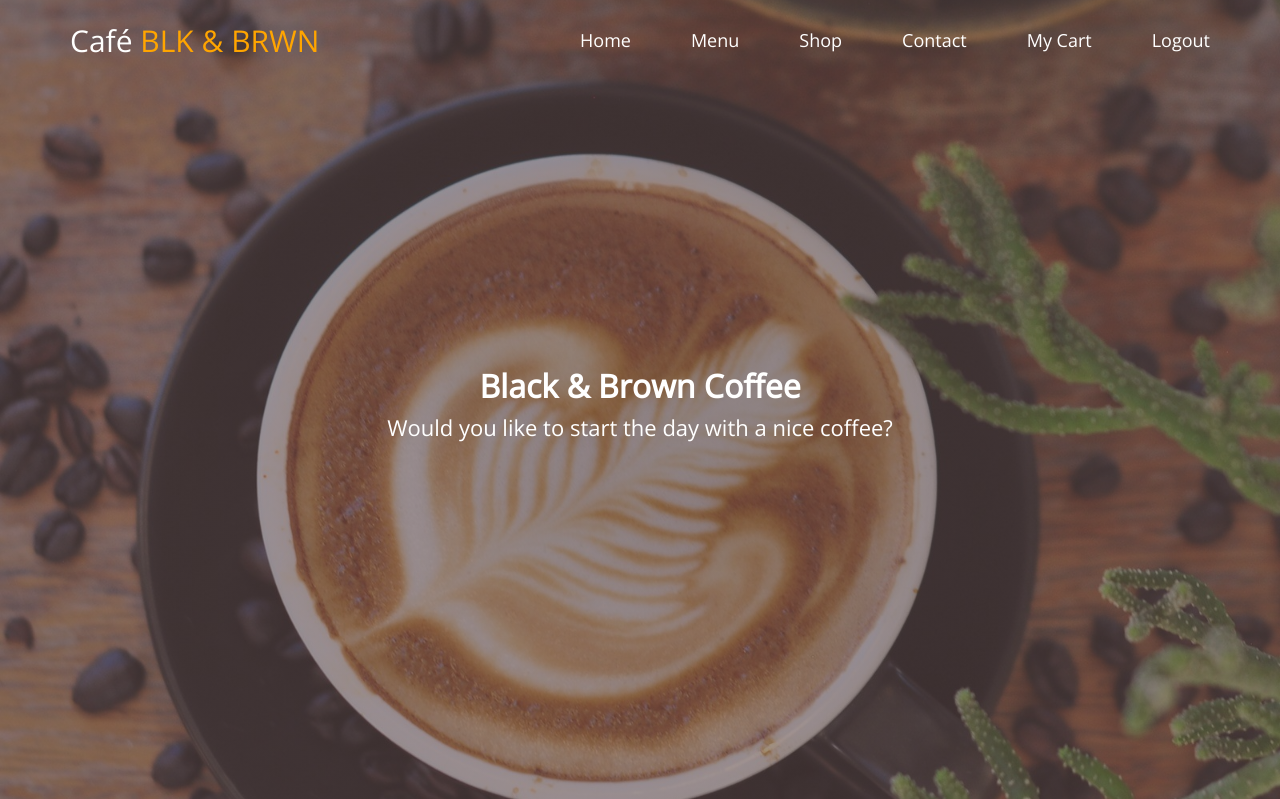
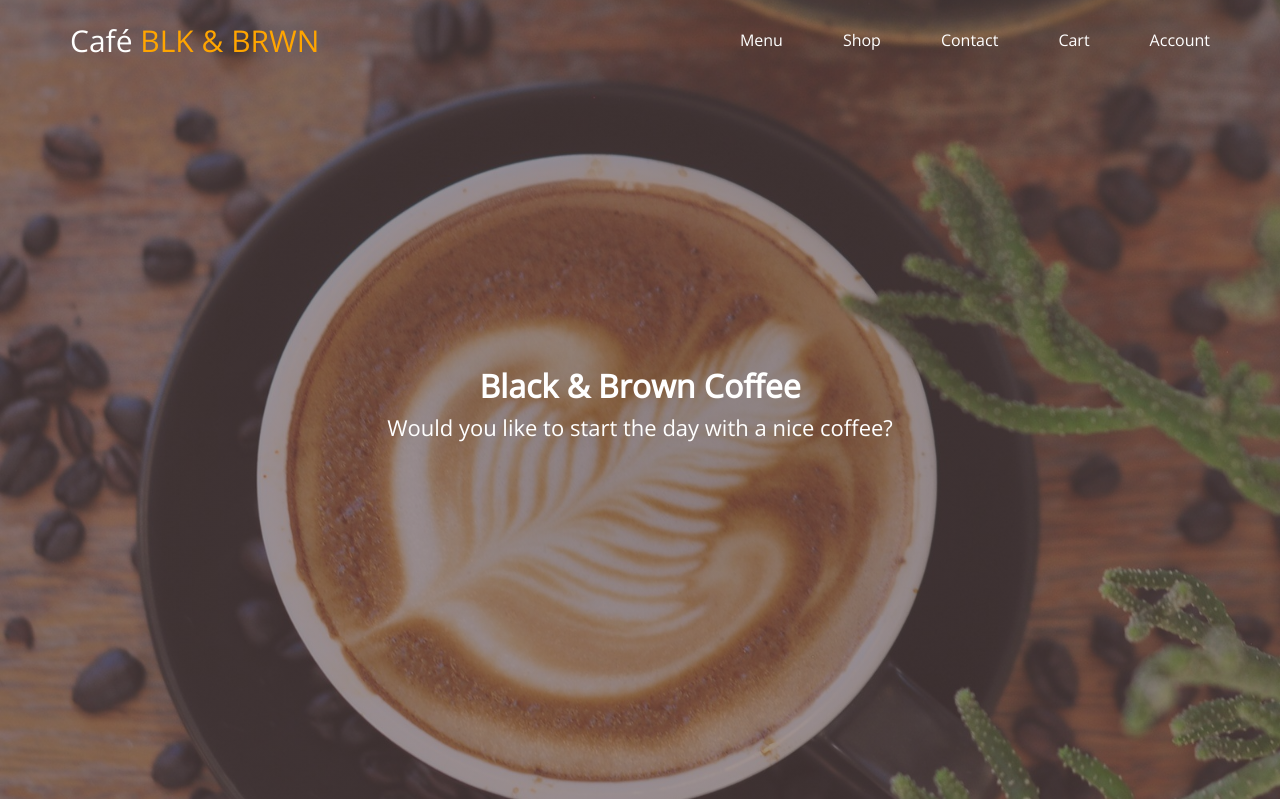
Before and after one commit to dominic-myb/bnb-website, a PHP site: page / in a window 1280 px wide. Shown: the top 799 px of the page. Run offline with PHP 8.4, Linux system fonts and the light colour scheme; data comes from the database, SQL or seed files in the repository.

Commit message:
Add Styles on Navigation

```diff
--- a/index.php
+++ b/index.php
@@ -9,37 +9,39 @@ if (isset($_POST['add_to_cart'])) {
     $product_image = $_POST['product_image'];
     $product_quantity = 1;
 
-    // Use prepared statements to prevent SQL injection
     $select_cart = mysqli_prepare($con, "SELECT * FROM `order_tbl` WHERE name = ?");
     mysqli_stmt_bind_param($select_cart, "s", $product_name);
     mysqli_stmt_execute($select_cart);
     mysqli_stmt_store_result($select_cart);
 
     if (mysqli_stmt_num_rows($select_cart) > 0) {
+
         $update_value = 1;
         $order_query = "SELECT * FROM order_tbl";
         $order_result = mysqli_query($con, $order_query);
         if (mysqli_num_rows($order_result) > 0) {
             while ($row = mysqli_fetch_assoc($order_result)) {
-                if($product_id == $row['product_id']){
+                if ($product_id == $row['product_id']) {
                     $order_id = $row['order_id'];
                     break;
                 }
             }
         }
+
         $update_quantity_query = mysqli_prepare($con, "UPDATE order_tbl SET quantity = quantity + ? WHERE order_id = ?");
         mysqli_stmt_bind_param($update_quantity_query, "ii", $update_value, $order_id);
         mysqli_stmt_execute($update_quantity_query);
-        echo"<script>
+        echo "<script>
         alert('Added 1 to the cart!');
         window.location = index.php;
         </script>";
+
     } else {
-        // Use prepared statements to prevent SQL injection
+
         $insert_product = mysqli_prepare($con, "INSERT INTO `order_tbl` (product_id, name, price, image, quantity) VALUES (?, ?, ?, ?, ?)");
         mysqli_stmt_bind_param($insert_product, "issii", $product_id, $product_name, $product_price, $product_image, $product_quantity);
         mysqli_stmt_execute($insert_product);
-        echo"<script>
+        echo "<script>
         alert('Added 1 to the cart!');
         window.location = index.php;
         </script>";
@@ -61,6 +63,10 @@ if (isset($_POST['add_to_cart'])) {
         integrity="sha512-MV7K8+y+gLIBoVD59lQIYicR65iaqukzvf/nwasF0nqhPay5w/9lJmVM2hMDcnK1OnMGCdVK+iQrJ7lzPJQd1w=="
         crossorigin="anonymous" referrerpolicy="no-referrer" />
     <style>
+        body {
+            overflow-x: hidden;
+        }
+
         .add-to-cart-btn {
             display: inline-block;
             padding: 10px 20px;
@@ -82,6 +88,55 @@ if (isset($_POST['add_to_cart'])) {
         .add-to-cart-btn:active {
             opacity: 0.5;
         }
+
+        /* Style the dropdown anchor */
+        .account-btn {
+            color: white;
+            padding: 10px;
+            font-size: 16px;
+            text-decoration: none;
+            /* Remove default underline */
+            display: inline-block;
+            /* Ensure the anchor behaves like a block element */
+            cursor: pointer;
+        }
+
+        /* Style the dropdown content (hidden by default) */
+        .account-drp-content {
+            display: none;
+            position: absolute;
+            background-color: #f9f9f9;
+            min-width: 120px;
+            box-shadow: 0px 8px 16px 0px rgba(0, 0, 0, 0.2);
+            z-index: 1;
+            border-radius: 10px;
+            text-align: center;
+            transition: display 0.15s;
+        }
+
+        /* Style the links inside the dropdown */
+        .account-drp-content a {
+            color: black;
+            padding: 10px 10px;
+            text-decoration: none;
+            display: block;
+            font-size: 14px;
+            transition: background-color 0.15s;
+        }
+
+        /* Change color on hover */
+        .account-drp-content a:hover {
+            background-color: #d3d3d3;
+        }
+
+        .account-drp {
+            transition: display 0.15s;
+        }
+
+        /* Show the dropdown on hover */
+        .account-drp:hover .account-drp-content {
+            display: block;
+        }
     </style>
     <title>Café BLK & BRWN</title>
 </head>
@@ -94,12 +149,44 @@ if (isset($_POST['add_to_cart'])) {
 
         <nav>
             <ul>
-                <li><a href="#">Home</a></li>
-                <li><a href="#menu">Menu</a></li>
-                <li><a href="#shop">Shop</a></li>
-                <li><a href="#contact">Contact</a></li>
-                <li><a href="cart.php">My Cart</a></li>
-                <li><a href="logout.php">Logout</a></li>
+                <li>
+                    <div class="account-drp">
+                        <a href="#menu" class="account-btn">Menu</a>
+                    </div>
+                </li>
+                <li>
+                    <div class="account-drp">
+                        <a href="#shop" class="account-btn">Shop</a>
+                    </div>
+                    </div>
+                </li>
+                <li>
+                    <div class="account-drp">
+                        <a href="#contact" class="account-btn">Contact</a>
+                    </div>
+                    </div>
+                </li>
+                <li>
+                    <div class="account-drp">
+                        <a href="#" class="account-btn">Cart</a>
+                        <div class="account-drp-content">
+                            <a href="#">Option 1</a>
+                            <a href="#">Option 2</a>
+                            <a href="#">Option 3</a>
+                        </div>
+                    </div>
+                </li>
+                <li>
+                    <div class="account-drp">
+                        <a href="#" class="account-btn">Account</a>
+                        <div class="account-drp-content">
+                            <a href="#">Option 1</a>
+                            <a href="#">Option 2</a>
+                            <hr>
+                            <a href="logout.php" style="color:red;">Logout</a>
+                        </div>
+                    </div>
+                </li>
             </ul>
         </nav>
     </header>
@@ -244,7 +331,7 @@ if (isset($_POST['add_to_cart'])) {
                 <a href="#"><i class="fa-brands fa-youtube"></i></a>
             </div>
             <div class="copyright">
-                <label>Copyright &copy; 2023</label>
+                <label>Copyright &copy; 2024</label>
             </div>
             <div class="brand">
                 <label>Café <span>BLK & BRWN</span></label>
```
